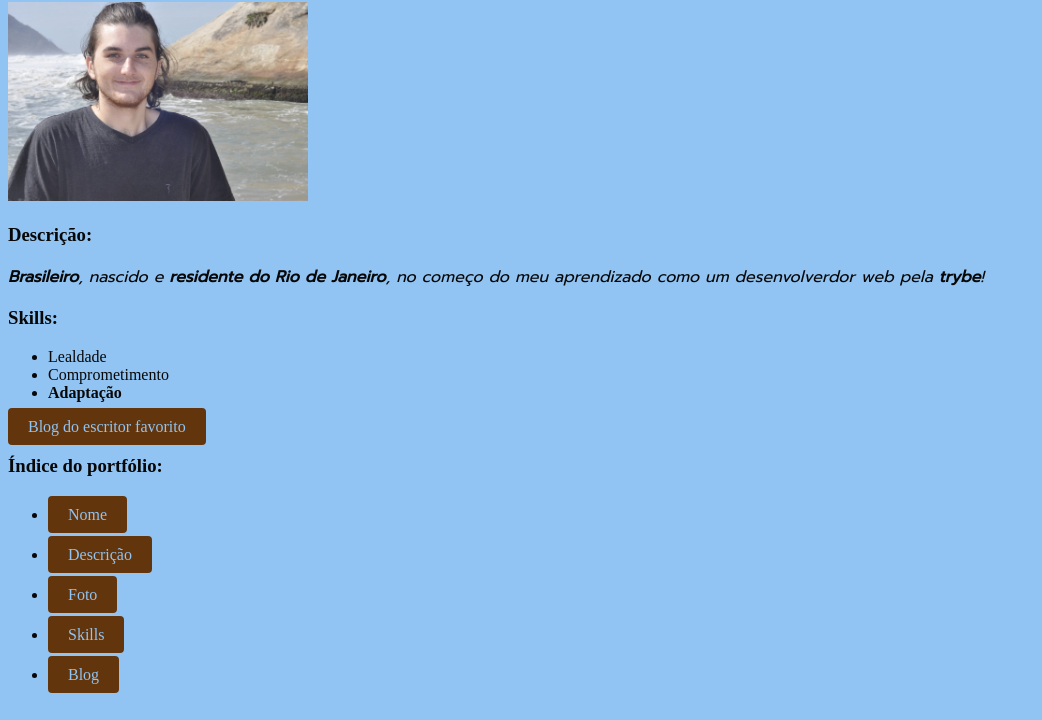
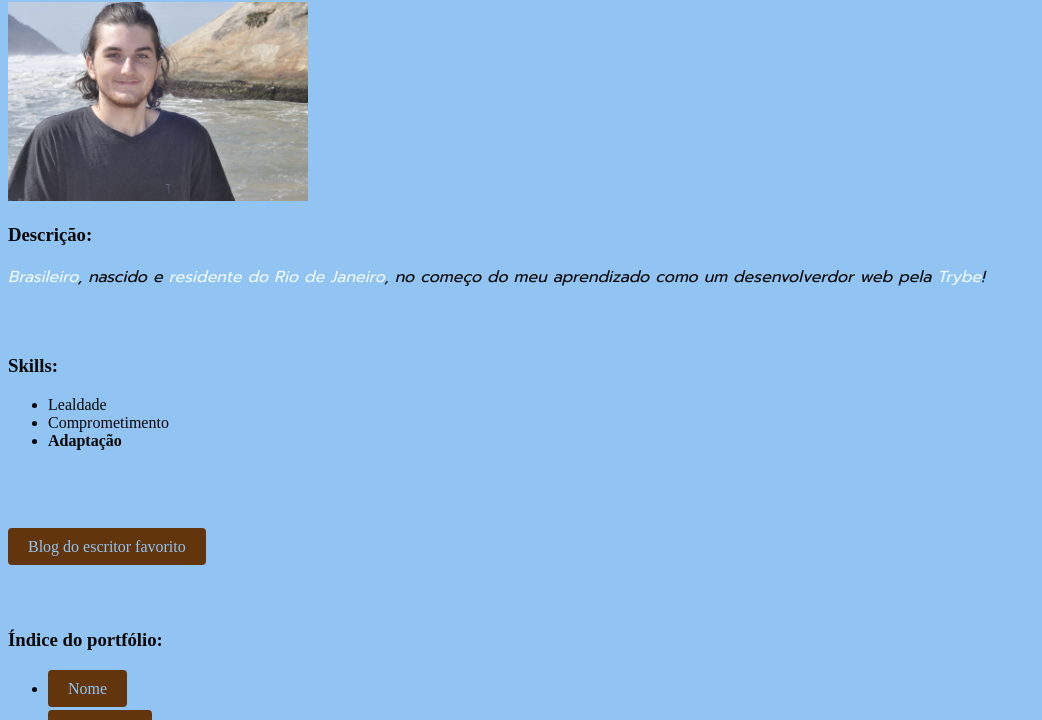
Before and after one commit to bruno9317/bruno9317.github.io, a plain HTML site: page index.html in a window 1280 px wide. Shown: the part 78-798 px from the top of the page, without its empty margins (0-1042 px from the left). Drawn offline with Linux system fonts and the light colour scheme.

Commit message:
terminado os exericios do dia 2

```diff
--- a/index.html
+++ b/index.html
@@ -30,6 +30,12 @@
             line-height: 40px;
 
          }
+
+         .destaque{
+            color: aliceblue;
+         }
+
+
     </style>
 </head>
 <body>
@@ -40,17 +46,26 @@
     alt="foto sorrindo em frente ao mar"
     width="300px">
     <h3>Descrição:</h3>
-    <p id="Descrição"><strong> Brasileiro</strong>, nascido e <strong>residente do Rio de Janeiro</strong>, no começo do meu aprendizado como um desenvolverdor web pela <strong>trybe</strong>!
-
+    <p id="Descrição"><span class="destaque">Brasileiro</span>, nascido e <span class="destaque">residente do Rio de Janeiro</span>, no começo do meu aprendizado como um desenvolverdor web pela <span class="destaque">Trybe</span>!
+    <br>
+    <br>
+    <br>
     <h3>Skills:</h3>
     <ul id="Skills">
         <li>Lealdade</li>
         <li>Comprometimento</li>
         <li><strong>Adaptação</strong></li>
-
     </ul>
-    <a class="links" id="Blog" href="https://blog.patrickrothfuss.com/"
+    <br>
+    <br>
+    <br>
+    <br>
+     <a class="links" id="Blog" href="https://blog.patrickrothfuss.com/"
     target="_blank">Blog do escritor favorito</a>
+    <br>
+    <br>
+    <br>
+    <br>
     <h3>Índice do portfólio:</h3>
     <ul>
         <li class="elementos-lista"><a class="links" href="#Nome">Nome</a></li>
```
